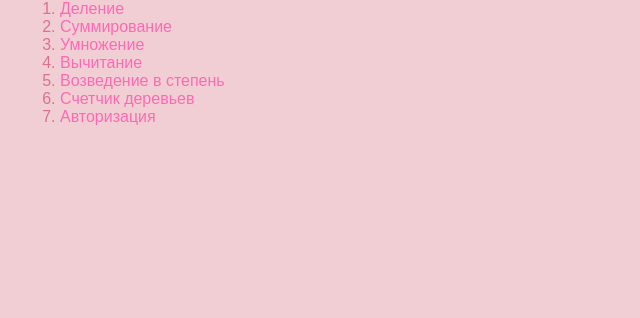
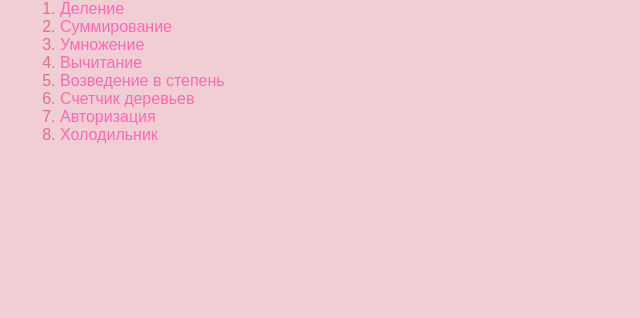
Before and after one commit to barashkova04/backend-labs, a Flask app: page /lab4/ in a window 1280 px wide. Shown: the part 169-487 px from the top of the page, without its empty margins (0-640 px from the left). Run offline with Flask 3, Linux system fonts and the light colour scheme.

Commit message:
добавление страницы

```diff
--- a/templates/lab4/lab4.html
+++ b/templates/lab4/lab4.html
@@ -35,5 +35,9 @@
         <li>
             <a href="/lab4/login">Авторизация</a>
         </li>
+
+        <li>
+            <a href="/lab4/fridge">Холодильник</a>
+        </li>
     </ol>
 {% endblock %}
```
